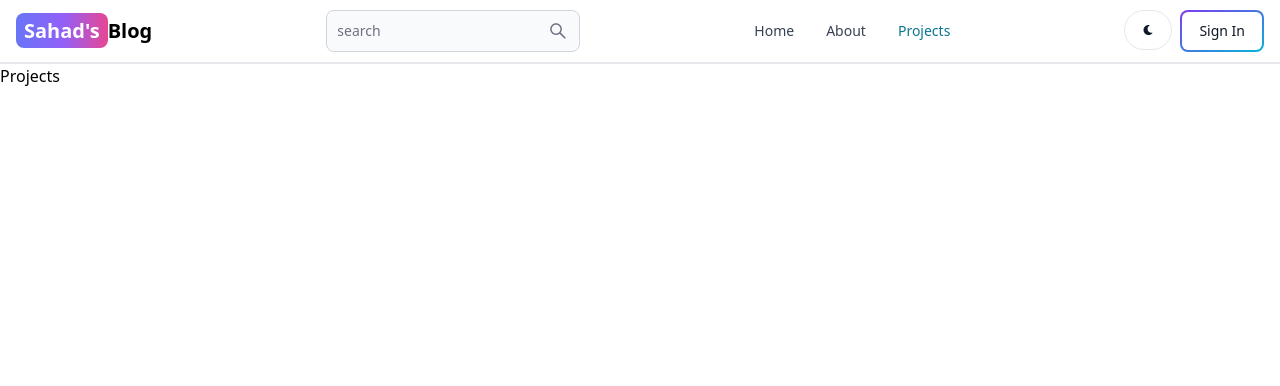
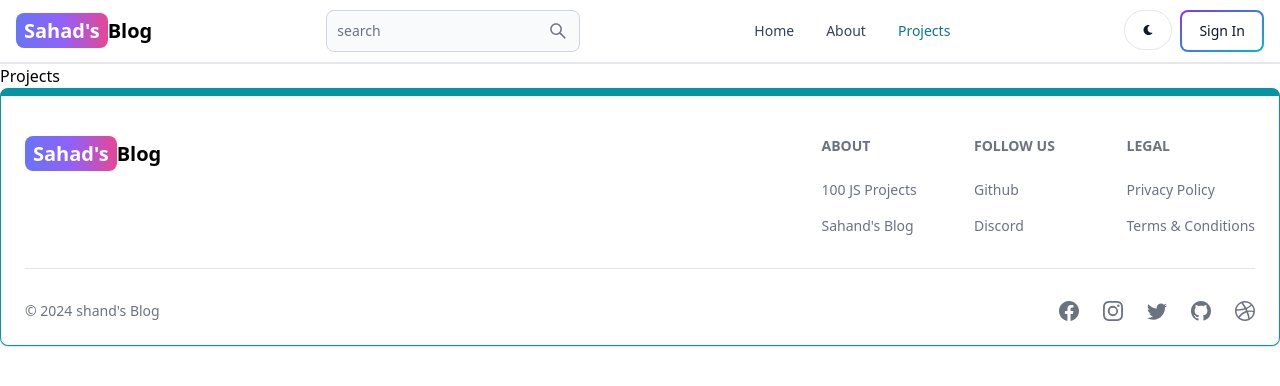
Before and after one commit to gomez-a443/mern1-blog, a React (Vite) app in the folder client/: page /projects in a window 1280 px wide. Shown: the top 386 px of the page. Built offline with nearby package versions, Linux system fonts and the light colour scheme.

Commit message:
create the footer component

```diff
--- a/client/src/App.jsx
+++ b/client/src/App.jsx
@@ -6,6 +6,7 @@ import SignUp from "./pages/SignUp";
 import Dashboard from "./pages/Dashboard";
 import Projects from "./pages/Projects";
 import Header from "./components/Header";
+import Footer from "./components/Footer";
 
 function App() {
   return (
@@ -19,6 +20,7 @@ function App() {
         <Route path="dashboard" element={<Dashboard />} />
         <Route path="projects" element={<Projects />} />
       </Routes>
+      <Footer />
     </BrowserRouter>
   );
 }
--- /dev/null
+++ b/client/src/components/Footer.jsx
@@ -0,0 +1,90 @@
+import { Footer } from "flowbite-react";
+import React from "react";
+import { Link } from "react-router-dom";
+import {
+  BsDribbble,
+  BsFacebook,
+  BsGithub,
+  BsInstagram,
+  BsTwitter,
+} from "react-icons/bs";
+
+export default function FooterCom() {
+  return (
+    <Footer container className="border border-t-8 border-teal-500">
+      <div className="w-full max-w-7xl mx-auto">
+        <div className="grid-w-full justify-between sm:flex md:grid-cols-1">
+          <div className="mt-5">
+            <Link
+              to="/"
+              className="self-center whitespace-nowrap text-sm sm:text-xl font-semibold dark:text-white"
+            >
+              <span className="px-2 py-1 bg-gradient-to-r from-indigo-500 via-purple-500 to-pink-500 rounded-lg text-white">
+                Sahad's
+              </span>
+              Blog
+            </Link>
+          </div>
+
+          <div className="grid grid-cols-2 gap-8 mt-4 sm:grid-cols-3 sm:gap-6">
+            <div>
+              <Footer.Title title="About" />
+              <Footer.LinkGroup col>
+                <Footer.Link
+                  href="https://www.100jsprojects.com"
+                  target="_blank"
+                  rel="noopener noreferrer"
+                >
+                  100 JS Projects
+                </Footer.Link>
+                <Footer.Link
+                  href="/about"
+                  target="_blank"
+                  rel="noopener noreferrer"
+                >
+                  Sahand's Blog
+                </Footer.Link>
+              </Footer.LinkGroup>
+            </div>
+
+            <div>
+              <Footer.Title title="Follow us" />
+              <Footer.LinkGroup col>
+                <Footer.Link
+                  href="https://github.com/gomez-a443"
+                  target="_blank"
+                  rel="noopener noreferrer"
+                >
+                  Github
+                </Footer.Link>
+                <Footer.Link href="#">Discord</Footer.Link>
+              </Footer.LinkGroup>
+            </div>
+            <div>
+              <Footer.Title title="Legal" />
+              <Footer.LinkGroup col>
+                <Footer.Link href="#">Privacy Policy</Footer.Link>
+                <Footer.Link href="#">Terms & Conditions</Footer.Link>
+              </Footer.LinkGroup>
+            </div>
+          </div>
+        </div>
+        <Footer.Divider />
+        <div className="w-full sm:flex sm:items-center sm:justify-between">
+          <Footer.Copyright
+            href="#"
+            by="shand's Blog"
+            year={new Date().getFullYear()}
+          />
+          <div className="flex gap-6 sm:mt-0 mt-4 sm:justify-center ">
+            <Footer.Icon href="#" icon={BsFacebook} />
+            <Footer.Icon href="#" icon={BsInstagram} />
+            <Footer.Icon href="#" icon={BsTwitter} />
+            <Footer.Icon href="https://github.com/gomez-a443" icon={BsGithub} />
+            <Footer.Icon href="#" icon={BsDribbble} />
+          </div>
+        </div>
+      </div>
+    </Footer>
+  );
+}
```
Also changed, not shown: client/vite.config.js.timestamp-1709111117170-28330f0b8e05f.mjs (added, +18 -0 lines).
